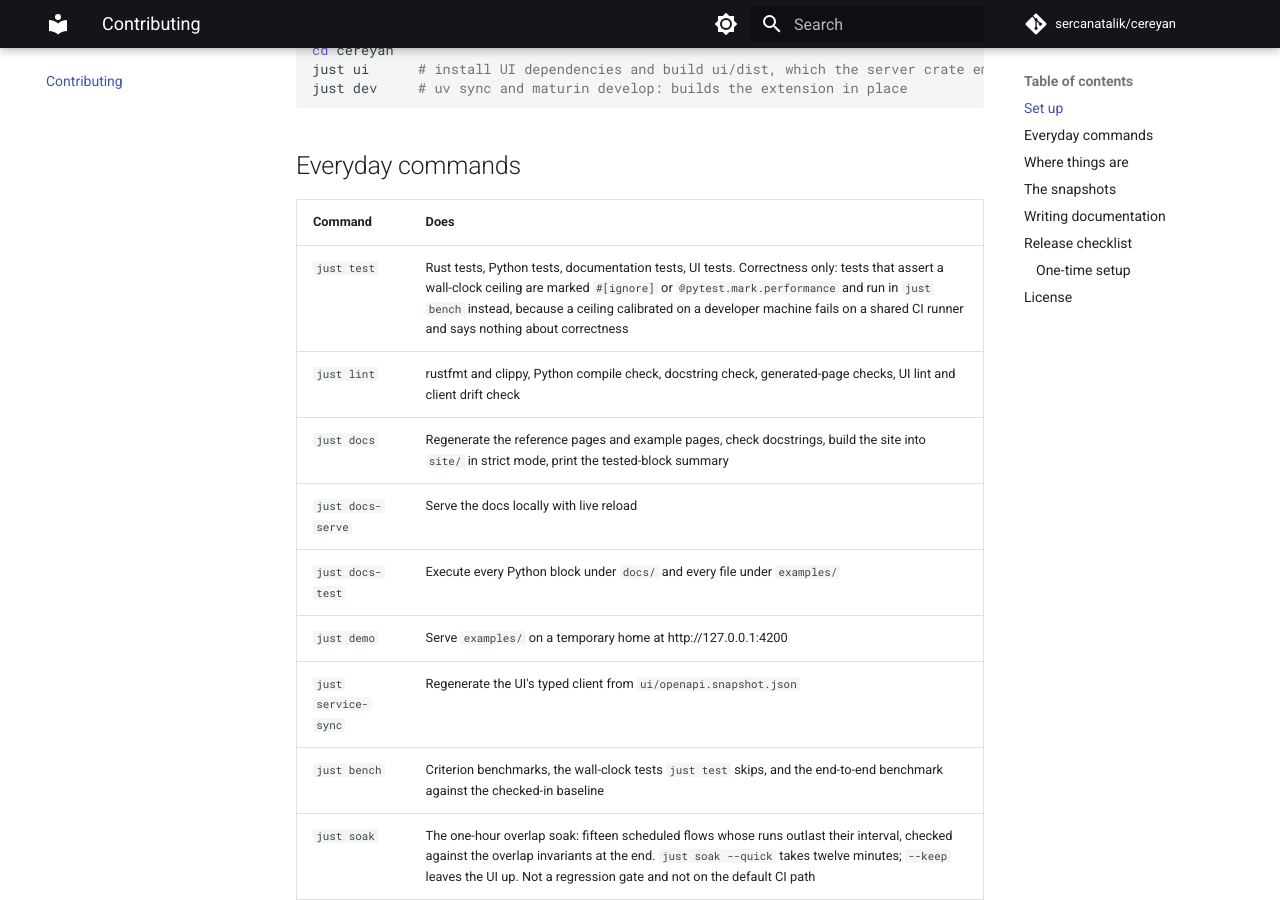
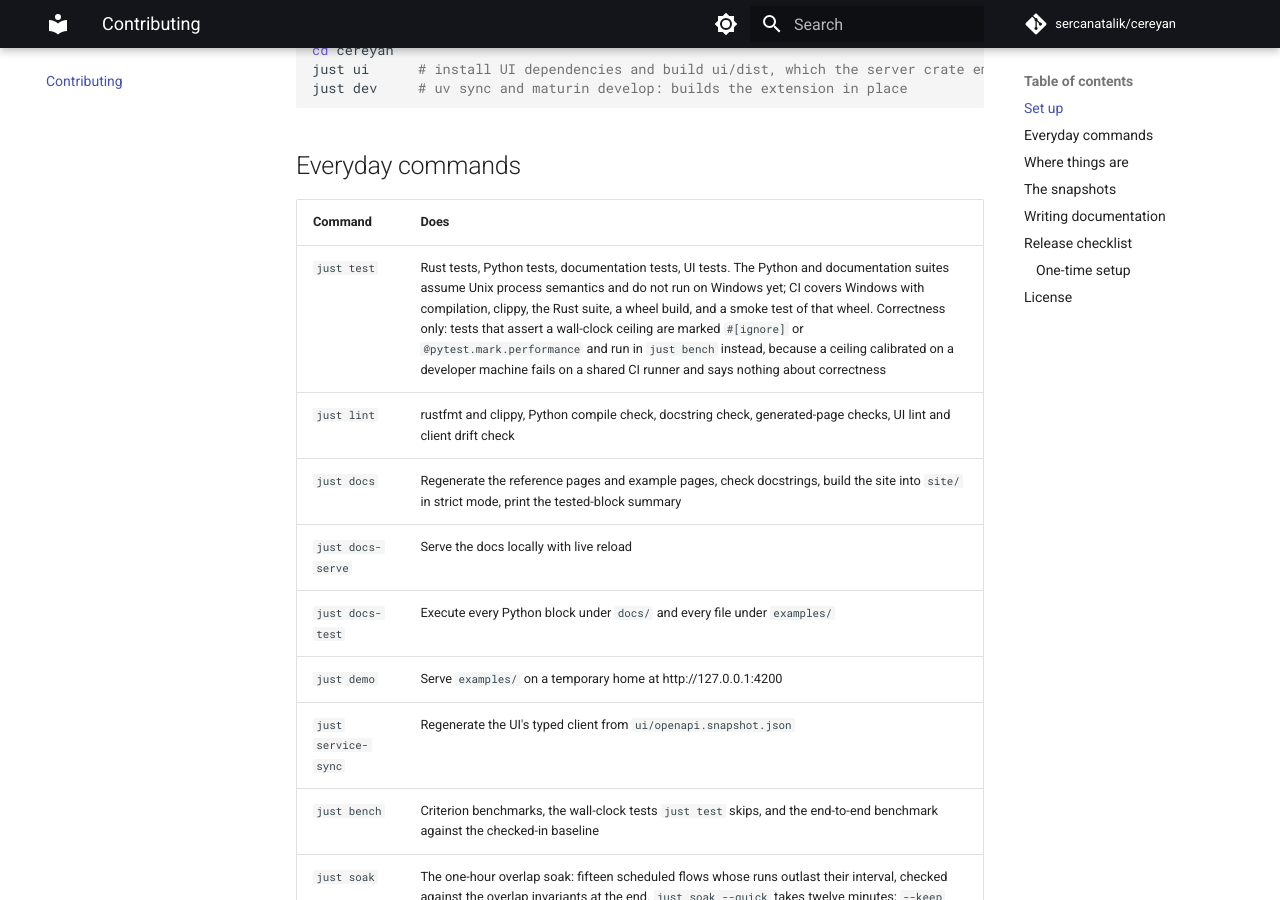
Before and after one commit to sercanatalik/cereyan, an MkDocs documentation site: the page built from docs/contributing.md, in a window 1280 px wide and 900 px high, scrolled down 426 px. Built offline with MkDocs 1.6.1 and Material for MkDocs 9.7.7, drawn with Linux system fonts in a browser that asks for light colours; comment, search, counter and statistics services are not loaded.

Commit message:
Skip the Python suite on Windows, and open a change to port it
Windows reached the Python step for the first time and the session died
during startup with a KeyboardInterrupt at socket.py:706, zero tests run. The
harness assumes Unix throughout: signal.SIGKILL does not exist on Windows,
os.kill maps to TerminateProcess, and a console control event sent to a child
can reach the parent's group. Until today this was invisible, because
cereyan-server did not compile on Windows and the job never got that far.

Porting it is real work of unknown depth — every fix today has revealed the
next never-executed step — so it becomes its own change rather than growing
this one further. Skip the two steps on Windows with the reason in the file,
and say so in the contributing guide and the packaging spec instead of
leaving a contributor to infer it from a conditional.

Windows keeps the coverage it has now earned: it compiles, passes clippy and
the Rust suite, builds a wheel, and that wheel is installed and exercised on
a Windows runner by the smoke job. That is a floor, not the standard, which
is what windows-test-suite is for.

Co-Authored-By: Claude Opus 5 (1M context) <noreply@anthropic.com>
Claude-Session: https://claude.ai/code/session_01FuH3bzVuKE5CeQKqoapVtt

```diff
--- a/docs/contributing.md
+++ b/docs/contributing.md
@@ -17,7 +17,7 @@ just dev     # uv sync and maturin develop: builds the extension in place
 
 | Command | Does |
 |---|---|
-| `just test` | Rust tests, Python tests, documentation tests, UI tests. Correctness only: tests that assert a wall-clock ceiling are marked `#[ignore]` or `@pytest.mark.performance` and run in `just bench` instead, because a ceiling calibrated on a developer machine fails on a shared CI runner and says nothing about correctness |
+| `just test` | Rust tests, Python tests, documentation tests, UI tests. The Python and documentation suites assume Unix process semantics and do not run on Windows yet; CI covers Windows with compilation, clippy, the Rust suite, a wheel build, and a smoke test of that wheel. Correctness only: tests that assert a wall-clock ceiling are marked `#[ignore]` or `@pytest.mark.performance` and run in `just bench` instead, because a ceiling calibrated on a developer machine fails on a shared CI runner and says nothing about correctness |
 | `just lint` | rustfmt and clippy, Python compile check, docstring check, generated-page checks, UI lint and client drift check |
 | `just docs` | Regenerate the reference pages and example pages, check docstrings, build the site into `site/` in strict mode, print the tested-block summary |
 | `just docs-serve` | Serve the docs locally with live reload |
```
Also changed, not shown: CHANGELOG.md (+1 -0 lines), 1 other file.
